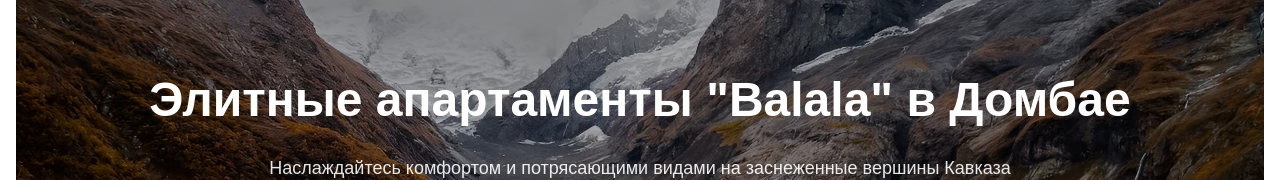
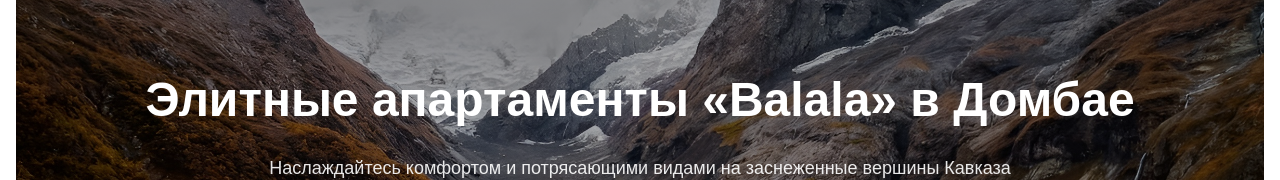
Before and after one commit to Biaslan-git/apartments-landing, a Next.js app: page / in a window 1280 px wide. Shown: the part 231-411 px from the top of the page. Built offline with nearby package versions, Linux system fonts and the light colour scheme.

Commit message:
fix(ковычки): заменил обычные ковычки на елочки и исправил ошибку при билде

```diff
--- a/components/Hero.tsx
+++ b/components/Hero.tsx
@@ -22,7 +22,7 @@ const Hero = () => {
         {/* Контент */}
         <div className="relative z-10 flex flex-col items-center justify-center min-h-screen px-4 text-center text-white p-4 mx-4">
           <h1 className="text-2xl sm:text-3xl md:text-4xl lg:text-5xl font-bold mb-4 md:mb-6 max-w-full leading-tight">
-            Элитные апартаменты "Balala" в Домбае
+            Элитные апартаменты «Balala» в Домбае
           </h1>
           <p className="text-sm sm:text-base md:text-lg mb-6 md:mb-8 max-w-full opacity-90 leading-relaxed">
             Наслаждайтесь комфортом и потрясающими видами на заснеженные вершины Кавказа
```
